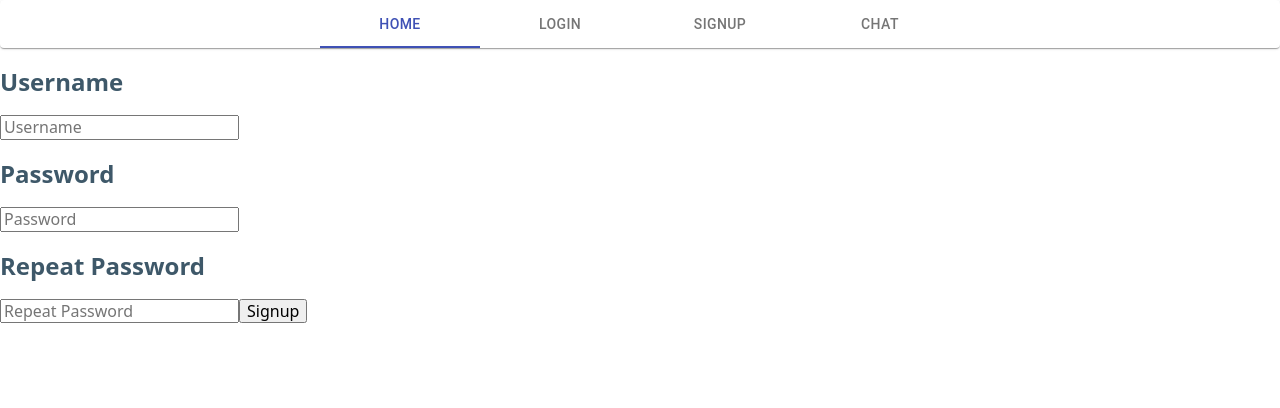
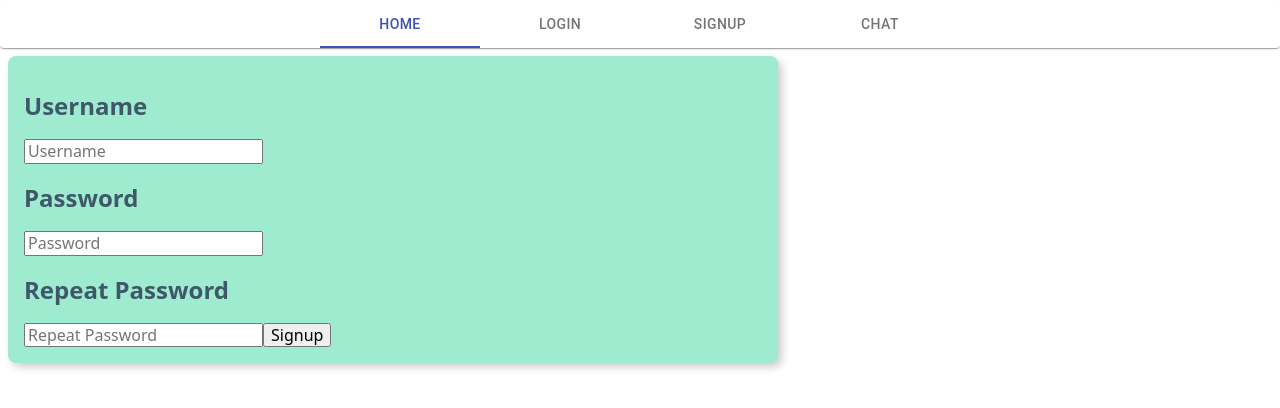
Before and after one commit to WictorSundstrom/MERN-Chat-Group, a React (Create React App) app in the folder frontend-react/: page /signup in a window 1280 px wide. Shown: the top 408 px of the page. Built offline with nearby package versions, Linux system fonts and the light colour scheme.

Commit message:
Added some style

```diff
--- a/frontend-react/src/Components/Home.js
+++ b/frontend-react/src/Components/Home.js
@@ -4,7 +4,7 @@ class Home extends React.Component {
 
     render() {
         return (
-            <div className='bg-light-green'>
+            <div className='bg-light-green dib br3 pa3 ma2 grow bw2 shadow-5' style={{width: 770}}>
                 HOME
             </div>
         )
--- a/frontend-react/src/Components/Login.js
+++ b/frontend-react/src/Components/Login.js
@@ -36,7 +36,7 @@ class Login extends Component {
 
     render() {
         return(
-            <div className="login-form">
+            <div className='login-form bg-light-green dib br3 pa3 ma2 grow bw2 shadow-5' style={{width: 770}}>
                 <form
                     onSubmit={e => this.handleFormSubmit(e)}>
 
--- a/frontend-react/src/Components/Signup.js
+++ b/frontend-react/src/Components/Signup.js
@@ -36,7 +36,7 @@ class Signup extends Component {
 
     render() {
         return(
-            <div className="signup-form">
+            <div className='signup-form bg-light-green dib br3 pa3 ma2 grow bw2 shadow-5' style={{width: 770}}>
                 <form
                     onSubmit={e => this.handleFormSubmit(e)}>
 
```
